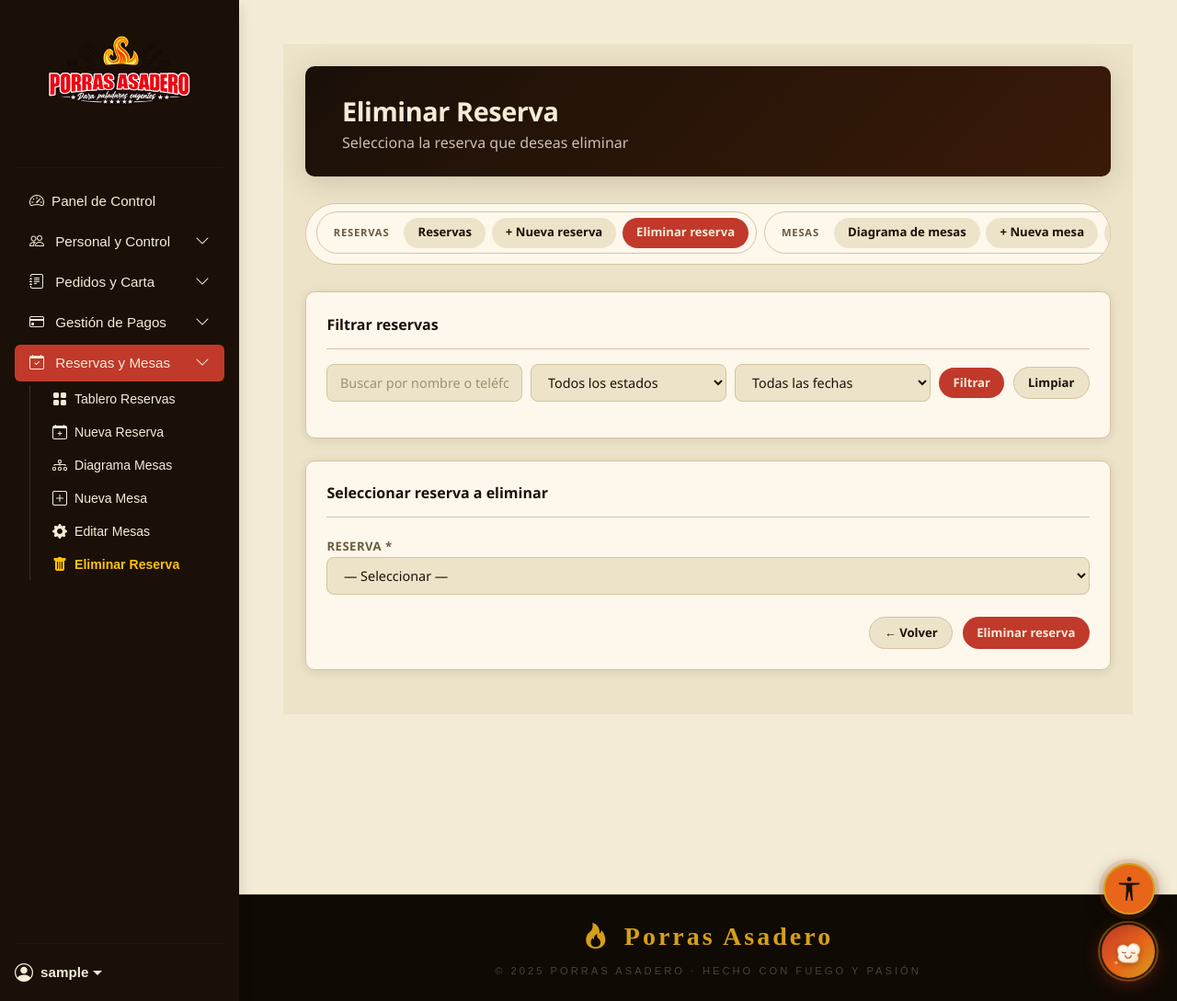
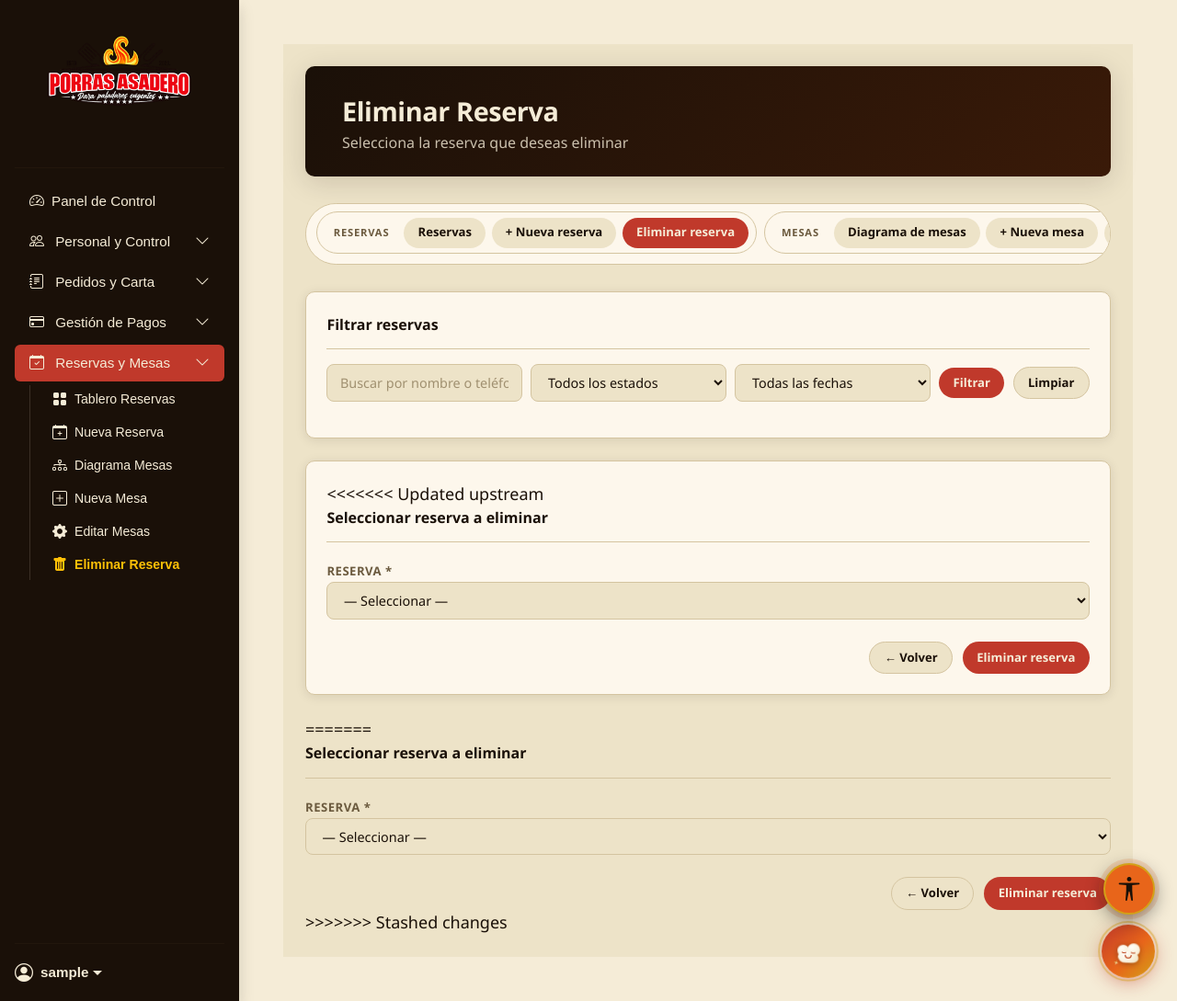
Before and after one commit to carolsandoval00/porras-asadero-app, a Django app: page /reservas/detalle/eliminar/ in a window 1280 px wide. Shown: the whole page at 92% size. Run offline with Django 5.2, Linux system fonts and the light colour scheme; the visitor is signed in with stand-in values (Sample User, id 1); data that the repository does not hold is empty; some libraries are stand-ins or nearby versions; some web fonts are replaced.

Commit message:
fix: se arreglo modulo de reservas

```diff
--- a/reservas/templates/reservas/eliminar_detalle.html
+++ b/reservas/templates/reservas/eliminar_detalle.html
@@ -76,29 +76,14 @@
                value="{{ filtros.hasta }}" style="max-width:160px">
       </span>
 
-      <button type="submit" class="mc-btn mc-btn-primary">Filtrar</button>
-      <a href="{% url 'eliminar_detalle' %}" class="mc-btn mc-btn-secondary">Limpiar</a>
+      <button type="submit" class="mc-btn mc-btn-primary" data-tooltip="Mostrar solo las reservas que coinciden con los filtros">Filtrar</button>
+      <a href="{% url 'eliminar_detalle' %}" class="mc-btn mc-btn-secondary" data-tooltip="Quitar los filtros y ver todas las reservas">Limpiar</a>
     </form>
-  </div>
-
-  <!-- Tabla de reservas -->
-  <div class="mc-card mc-hidden" id="ed-tabla">
-    <div class="mc-card-title">Reservas registradas</div>
-    <div class="mc-table-wrap">
-      <table class="mc-table">
-        <thead>
-          <tr>
-            <th>ID</th><th>Cliente</th><th>Mesa</th>
-            <th>Fecha</th><th>Hora</th><th>Personas</th><th>Estado</th>
-          </tr>
-        </thead>
-        <tbody id="ed-tbody"></tbody>
-      </table>
-    </div>
   </div>
 
   <!-- Selector + botón eliminar -->
   <div class="mc-card">
+<<<<<<< Updated upstream
       <div class="mc-card-title">Seleccionar reserva a eliminar</div>
 
       <form method="post" id="ed-form-eliminar">
@@ -130,6 +115,39 @@
         </div>
       </form>
     </div>
+=======
+    <div class="mc-card-title">Seleccionar reserva a eliminar</div>
+
+    <form method="post" id="ed-form-eliminar">
+      {% csrf_token %}
+      <label class="mc-label" for="ed-select">Reserva *</label>
+      <select class="mc-select" name="detalle" id="ed-select" required data-tooltip="Elige la reserva que quieres borrar">
+        <option value="">— Seleccionar —</option>
+        {% for r in detalles %}
+          <option value="{{ r.id }}"
+                  data-texto="Reserva de {{ r.nombre_usuario }} — {{ r.fecha_reserva|date:'Y-m-d' }} a las {{ r.hora_reserva|time:'H:i' }} (Mesa {{ r.numero_mesa_id }})">
+            #{{ r.id }} — {{ r.nombre_usuario }} · {{ r.fecha_reserva|date:"Y-m-d" }} {{ r.hora_reserva|time:"H:i" }}
+          </option>
+        {% endfor %}
+      </select>
+
+      <!-- Confirmación -->
+      <div id="ed-confirm-box" class="mc-confirm-inline" style="display:none">
+        <p class="mc-confirm-warn">⚠️ ¿Estás seguro de que deseas eliminar esta reserva?</p>
+        <p id="ed-confirm-texto" class="mc-confirm-detail"></p>
+        <div class="mc-btn-row">
+          <button type="button" class="mc-btn mc-btn-secondary" onclick="edCancelar()" data-tooltip="No borrar, volver atrás">Cancelar</button>
+          <button type="submit" class="mc-btn mc-btn-danger" data-tooltip="Confirmar y borrar la reserva">Sí, eliminar</button>
+        </div>
+      </div>
+
+      <div class="mc-btn-row" id="ed-btn-row">
+        <a href="{% url 'reserva_inicio' %}" class="mc-btn mc-btn-secondary" data-tooltip="Volver al panel de reservas">← Volver</a>
+        <button type="button" class="mc-btn mc-btn-primary" onclick="edPedirConfirmacion()" data-tooltip="Borrar la reserva seleccionada">Eliminar reserva</button>
+      </div>
+    </form>
+  </div>
+>>>>>>> Stashed changes
 
   <div class="mc-toast" id="ed-toast"></div>
 </div>
```
Also changed, not shown: reservas/templates/reservas/lista_reservas.html (+14 -0 lines), reservas/templates/reservas/listar_mesas.html (+12 -0 lines).
